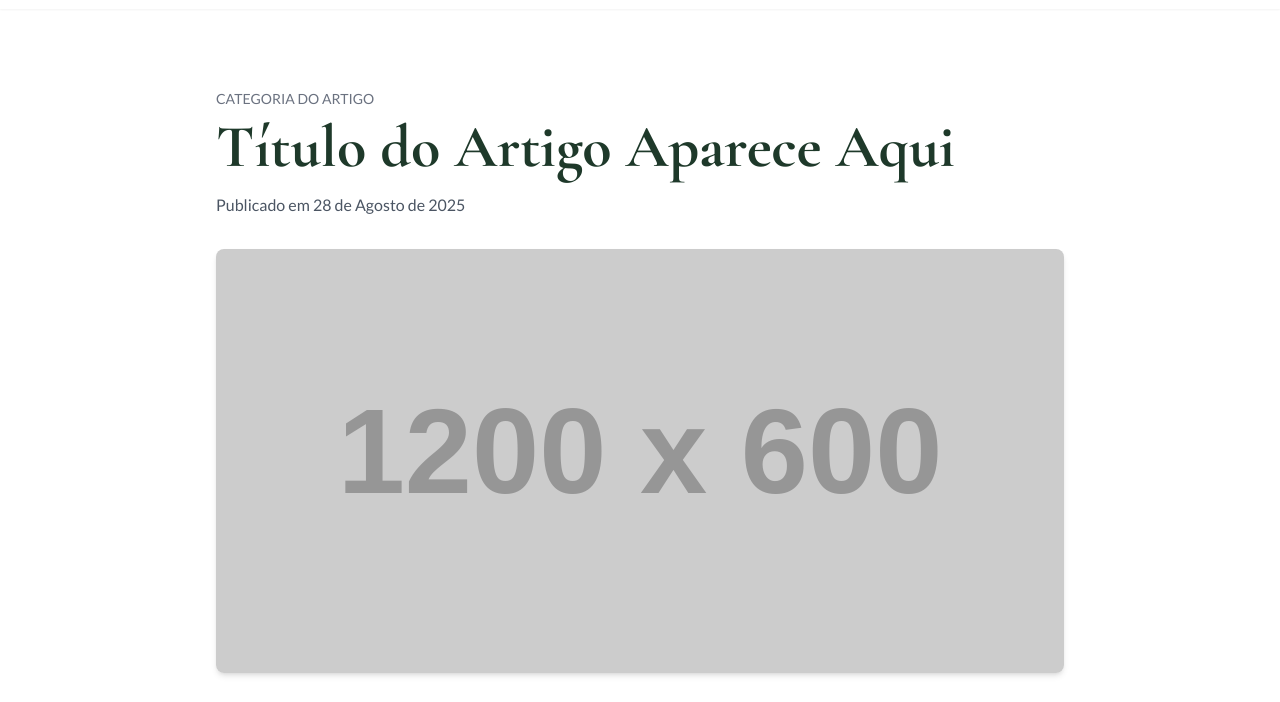
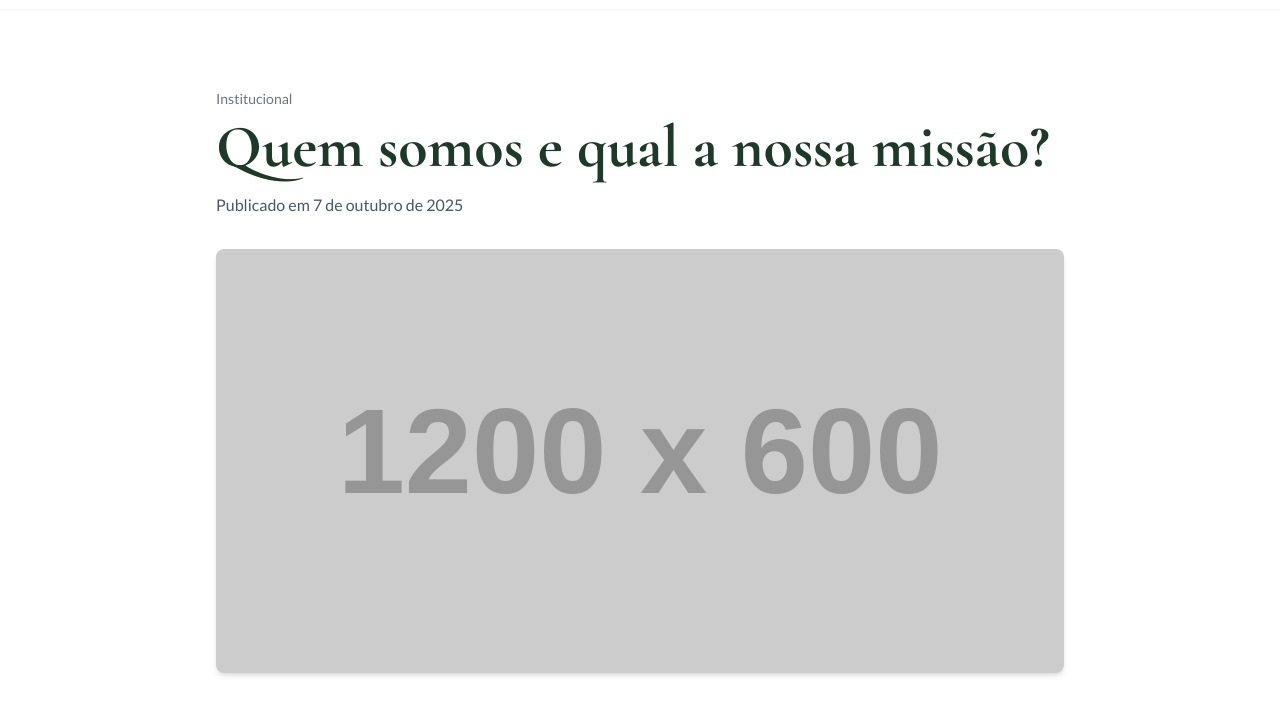
Before and after one commit to giovannifcarvalho/gioadv, a plain HTML site: page Quem-somos.html in a window 1280 px wide. Shown: the part 71-773 px from the top of the page. Drawn offline with nearby package versions, Linux system fonts and the light colour scheme; placeholder pictures from the web are drawn by us.

Commit message:
Update Quem-somos.html

```diff
--- a/Quem-somos.html
+++ b/Quem-somos.html
@@ -11,7 +11,7 @@
     <meta name="viewport" content="width=device-width, initial-scale=1.0">
 
     <!-- PASSO 1: Altere o título do artigo aqui -->
-    <title>Título do Artigo | Giovanni de Carvalho - Advocacia Empresarial</title>
+    <title>Quem somos e qual a nossa missão? | Giovanni de Carvalho - Advocacia Empresarial</title>
 
     <link rel="icon" type="image/png" href="assets/logo.png">
 
@@ -100,12 +100,12 @@
         <article class="py-20">
             <div class="container mx-auto px-6 max-w-4xl">
                 <!-- PASSO 2: Altere o título, categoria e data aqui -->
-                <p class="text-sm text-gray-500 mb-2">CATEGORIA DO ARTIGO</p>
-                <h1 class="text-4xl md:text-6xl font-bold text-brand-green leading-tight mb-4">Título do Artigo Aparece Aqui</h1>
-                <p class="text-gray-600">Publicado em 28 de Agosto de 2025</p>
+                <p class="text-sm text-gray-500 mb-2">Institucional</p>
+                <h1 class="text-4xl md:text-6xl font-bold text-brand-green leading-tight mb-4">Quem somos e qual a nossa missão?</h1>
+                <p class="text-gray-600">Publicado em 7 de outubro de 2025</p>
 
                 <!-- PASSO 3: Altere a imagem principal do artigo -->
-                <img src="https://placehold.co/1200x600/1e392a/c2a56c?text=IMAGEM+DO+ARTIGO" class="w-full h-auto object-cover rounded-lg my-8 shadow-md" alt="Descrição da imagem do artigo">
+                <img src="https://placehold.co/1200x600/1e392a/c2a56c?text=Quem+somos+e+qual+a+nossa+missão?" class="w-full h-auto object-cover rounded-lg my-8 shadow-md" alt="Descrição da imagem do artigo">
 
                 <!-- PASSO 4: Adicione o conteúdo do seu artigo aqui -->
                 <div class="article-content text-lg text-gray-800">
```
